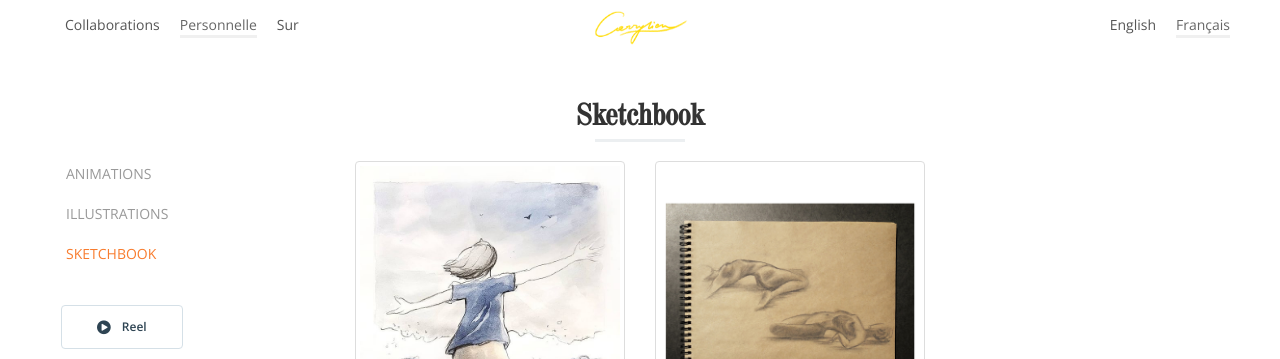
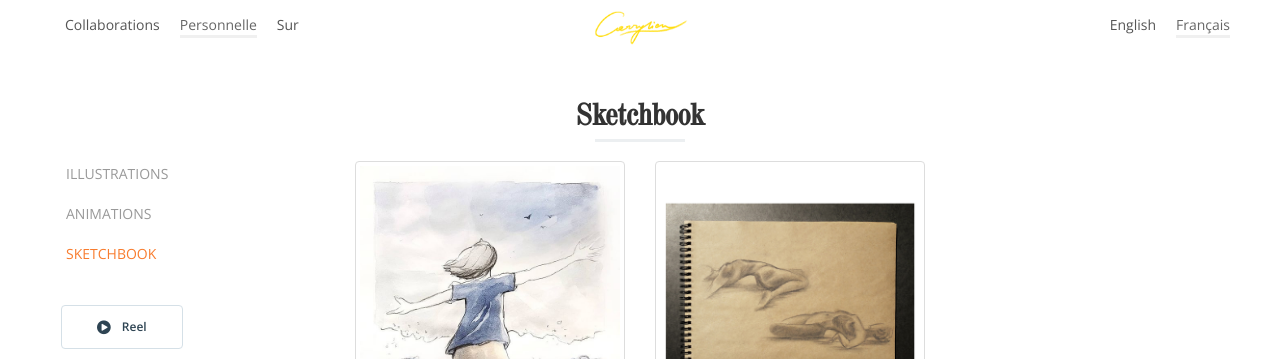
Before and after one commit to ryuldashev/carrylion.com, a Jekyll site: the page built from _categories/sketchbook.markdown, in a window 1280 px wide. Shown: the top 359 px of the page. Built offline with Jekyll 4.4.1, drawn with Linux system fonts in a browser that asks for light colours; nearby versions of some CDN libraries.

Commit message:
Applying sorting

```diff
--- a/_includes/header.html
+++ b/_includes/header.html
@@ -57,7 +57,8 @@
                   </a>
                   {% if item.popup_collection %}
                     <ul class="dropdown-menu">
-                        {% for submenu in site[item.popup_collection] %}
+                        {% assign submenus = site[item.popup_collection] | sort: "position" %}
+                        {% for submenu in submenus %}
                             <li>
                                 <a href="{{ submenu.url }}" {% if page.url == submenu.url %}class="active"{% endif %}>
                                     {{ submenu.title }}
--- a/_layouts/category.html
+++ b/_layouts/category.html
@@ -13,7 +10,7 @@ assign posts = site.personal | where: "categories", page.code
         <div class="row">
             <div class="col-md-3 mt-6">
                 <nav class="section-nav">
-                    {% for category in site.categories %}
+                    {% for category in categories %}
                         <li {% if page.url == category.url %}class="active"{% endif %}>
                             <a href="{{ category.url }}">{{ category.title }}</a>
                         </li>
```
Also changed, not shown: other parts of _layouts/category.html (+2 -5 lines).
